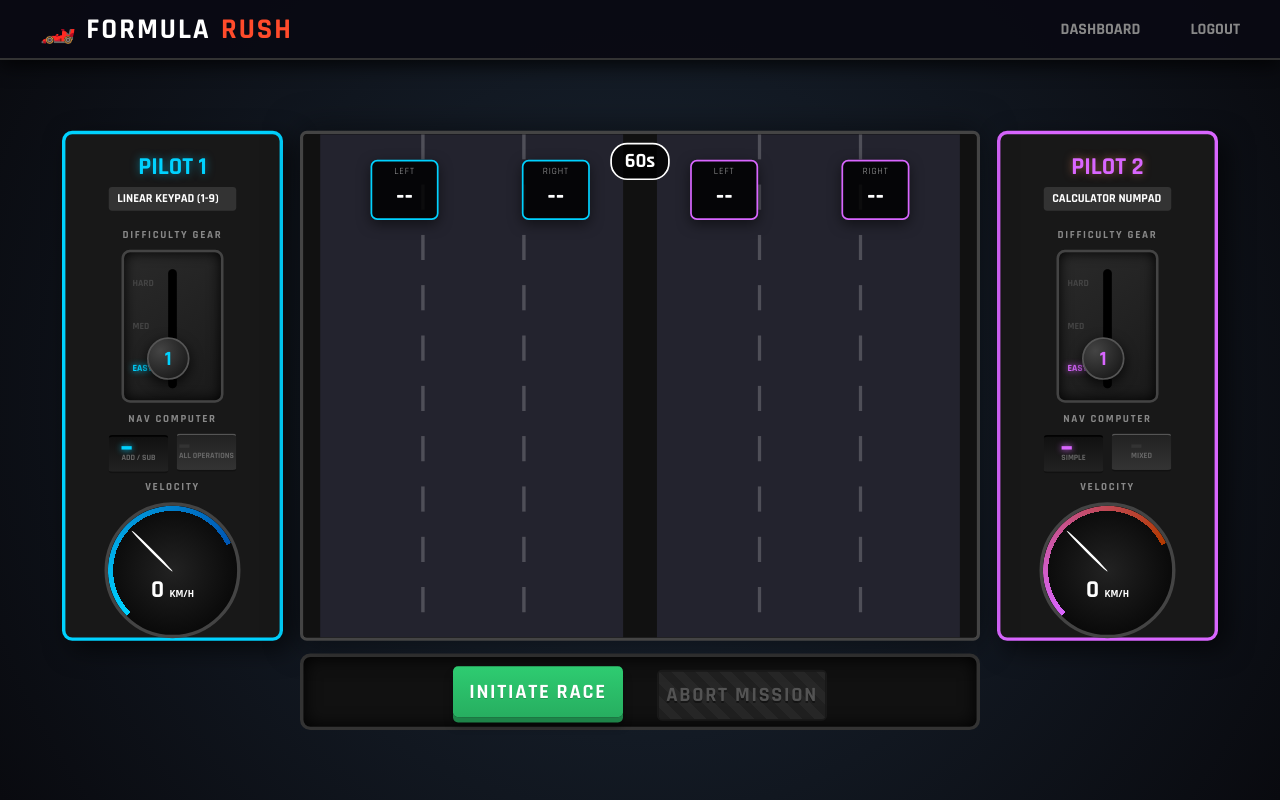
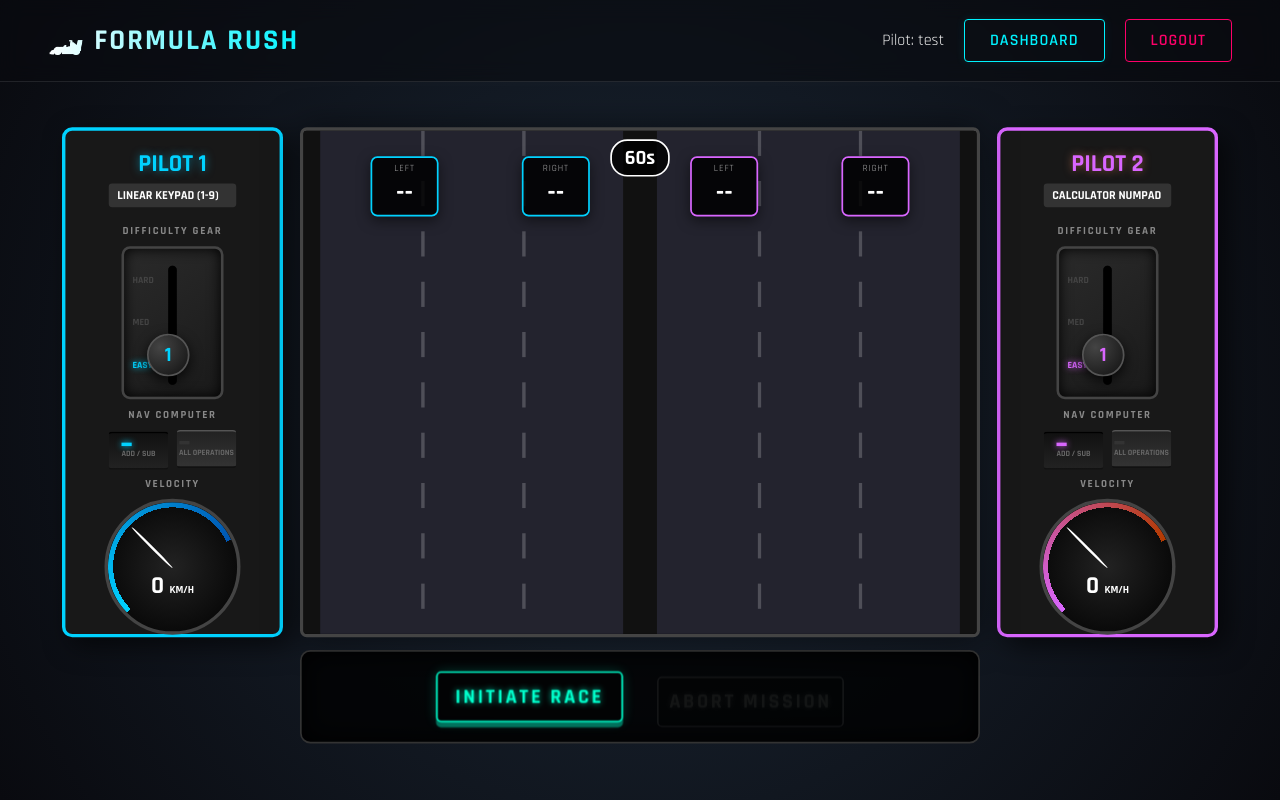
Before and after one commit to VISHNUAJI2002/FormulaRush, a Flask app: page /play in a window 1280 px wide. Run offline with Flask 3, Linux system fonts and the light colour scheme; a user stored in the database is signed in.

Commit message:
refactor: extend base.html in game view and update HUD styles

```diff
--- a/templates/game.html
+++ b/templates/game.html
@@ -1,71 +1,36 @@
-<!DOCTYPE html>
-<html lang="en">
-<head>
-    <meta charset="UTF-8">
-    <title>Math Racer: Dual Cockpit</title>
-    <link href="https://fonts.googleapis.com/css2?family=Rajdhani:wght@500;700;900&display=swap" rel="stylesheet">
-    <link rel="stylesheet" href="{{ url_for('static', filename='style.css') }}">
+{% extends "base.html" %}
+
+{% block content %}
 
 <style>
-        /* --- CORE LAYOUT --- */
+    /* --- CORE LAYOUT OVERRIDES --- */
+    /* Force the game background and disable scrolling specifically for this page */
     body {
-            background-color: #0b0b14; /* Darker Space Blue */
+        background-color: #0b0b14 !important; /* Darker Space Blue */
         margin: 0;
-            overflow: hidden;
+        overflow: hidden; /* Stop scrolling */
         color: #eee;
         font-family: 'Rajdhani', sans-serif;
-            height: 100vh;
     }
 
-        /* --- 1. NEW TOP NAVBAR --- */
-        .game-navbar {
+    /* --- GAME CONTAINER --- */
+    .cockpit-body {
         position: fixed;
-            top: 0; left: 0; width: 100%;
-            height: 60px;
-            background: rgba(10, 10, 20, 0.95);
-            border-bottom: 2px solid #333;
-            display: flex;
-            justify-content: space-between;
-            align-items: center;
-            padding: 0 40px;
-            box-sizing: border-box;
-            z-index: 1000;
-            box-shadow: 0 5px 20px rgba(0,0,0,0.8);
-        }
+        top: 0;
+        left: 0;
+        width: 100vw;
+        height: 100vh;
 
-        .nav-brand {
-            font-size: 1.8rem;
-            font-weight: 900;
-            color: white;
-            text-transform: uppercase;
-            letter-spacing: 2px;
-            display: flex;
-            align-items: center;
-            gap: 10px;
-        }
-        .nav-brand span { color: #ff4b2b; } /* "RUSH" in red */
-
-        .nav-links a {
-            color: #888;
-            text-decoration: none;
-            font-weight: bold;
-            font-size: 1rem;
-            margin-left: 30px;
-            text-transform: uppercase;
-            transition: color 0.3s;
-        }
-        .nav-links a:hover { color: #00d2ff; text-shadow: 0 0 10px #00d2ff; }
-
-
-        /* --- 2. SCALABLE GAME WRAPPER --- */
-        .cockpit-body {
-            height: 100vh;
-            width: 100vw;
+        /* Flexbox Centering */
         display: flex;
         justify-content: center;
         align-items: center;
-            padding-top: 60px; /* Space for Navbar */
+
+        /* PADDING: Pushes game down so the Base Navbar doesn't cover it.
+           Adjust this (e.g., 70px or 80px) depending on your Base Navbar height. */
+        padding-top: 70px;
         box-sizing: border-box;
+        z-index: 1;
     }
 
     .game-transform-wrapper {
@@ -150,51 +115,99 @@
     .problem { font-size: 1.5rem; font-weight: bold; color: white; display: block; }
     .timer-float { position: absolute; top: 10px; left: 50%; transform: translateX(-50%); background: rgba(0,0,0,0.8); border: 2px solid #fff; padding: 5px 15px; border-radius: 20px; font-size: 1.5rem; font-weight: bold; color: #fff; }
 
-
-        /* --- 3. COOLER MISSION CONTROL BUTTONS --- */
+    /* --- 3. NEON GLASS + PHYSICAL WEIGHT BUTTONS --- */
     .mission-control {
-            margin-top: 15px; height: 90px;
-            background: #111; border: 4px solid #333; border-radius: 12px;
+        margin-top: 15px; height: 110px; /* Taller for the button depth */
+        background: rgba(0, 0, 0, 0.8);
+        border: 2px solid #333;
+        border-radius: 12px;
         display: flex; justify-content: center; align-items: center; gap: 40px;
-            box-shadow: inset 0 0 20px #000;
+        box-shadow: inset 0 0 30px #000;
     }
 
     .ctrl-btn {
-            height: 60px; min-width: 200px;
+        height: 60px; min-width: 220px;
         font-family: 'Rajdhani', sans-serif;
-            font-size: 1.5rem; font-weight: 900; letter-spacing: 2px;
-            border: none; border-radius: 6px; cursor: pointer;
-            text-transform: uppercase; position: relative; transition: all 0.1s;
+        font-size: 1.5rem; font-weight: 900; letter-spacing: 3px;
+        text-transform: uppercase;
+        cursor: pointer;
+        position: relative;
+
+        /* Glass Base */
+        background: rgba(0, 0, 0, 0.3);
+        border: 2px solid; /* Color comes from specific class */
+        border-radius: 6px;
+        backdrop-filter: blur(4px);
+
+        /* Snappy mechanical transition */
+        transition: all 0.1s ease-in-out;
     }
 
-        /* INITIATE BUTTON (Green Industrial) */
+    /* --- INITIATE BUTTON (Neon Cyan) --- */
     .btn-initiate {
-            background: linear-gradient(to bottom, #2ecc71, #27ae60);
-            color: #fff;
-            box-shadow: 0 6px 0 #1e8449, 0 10px 10px rgba(0,0,0,0.4);
-            text-shadow: 0 2px 0 rgba(0,0,0,0.2);
-        }
-        .btn-initiate:active {
-            transform: translateY(4px);
-            box-shadow: 0 2px 0 #1e8449, 0 4px 4px rgba(0,0,0,0.4);
+        color: #00ffcc;
+        border-color: #00ffcc;
+        text-shadow: 0 0 8px rgba(0, 255, 204, 0.8);
+
+        /* The Weight: Semi-transparent colored shadow creates a "Glass Block" depth */
+        box-shadow:
+            0 6px 0 rgba(0, 255, 204, 0.4), /* The thick bottom edge */
+            0 0 15px rgba(0, 255, 204, 0.2); /* The ambient glow */
     }
 
-        /* ABORT BUTTON (Red Hazard) */
-        .btn-abort {
-            background: repeating-linear-gradient(45deg, #c0392b, #c0392b 10px, #e74c3c 10px, #e74c3c 20px);
-            color: white;
-            box-shadow: 0 6px 0 #922b21, 0 10px 10px rgba(0,0,0,0.4);
-            text-shadow: 0 2px 0 rgba(0,0,0,0.5);
-            border: 2px solid #922b21;
-        }
-        .btn-abort:active {
-            transform: translateY(4px);
-            box-shadow: 0 2px 0 #922b21, 0 4px 4px rgba(0,0,0,0.4);
+    .btn-initiate:hover {
+        transform: translateY(-2px); /* Slight lift */
+        background: rgba(0, 255, 204, 0.1);
+        box-shadow:
+            0 8px 0 rgba(0, 255, 204, 0.4),
+            0 0 25px rgba(0, 255, 204, 0.6); /* Brighter glow on hover */
     }
 
-        /* Disabled states */
-        .ctrl-btn.disabled { filter: grayscale(100%) brightness(50%); pointer-events: none; opacity: 0.6; box-shadow: none; transform: translateY(4px); }
+    .btn-initiate:active {
+        /* The Press: Move down to cover the shadow space */
+        transform: translateY(6px);
+        box-shadow:
+            0 0 0 rgba(0, 255, 204, 0.4), /* Bottom edge disappears */
+            inset 0 0 20px rgba(0, 255, 204, 0.4); /* Glow moves inside */
+    }
 
+    /* --- ABORT BUTTON (Neon Red) --- */
+    .btn-abort {
+        color: #ff2a2a;
+        border-color: #ff2a2a;
+        text-shadow: 0 0 8px rgba(255, 42, 42, 0.8);
+
+        /* The Weight: Red glass depth */
+        box-shadow:
+            0 6px 0 rgba(255, 42, 42, 0.4),
+            0 0 15px rgba(255, 42, 42, 0.2);
+    }
+
+    .btn-abort:hover {
+        transform: translateY(-2px);
+        background: rgba(255, 42, 42, 0.15);
+        box-shadow:
+            0 8px 0 rgba(255, 42, 42, 0.4),
+            0 0 25px rgba(255, 42, 42, 0.6);
+    }
+
+    .btn-abort:active {
+        transform: translateY(6px);
+        box-shadow:
+            0 0 0 rgba(255, 42, 42, 0.4),
+            inset 0 0 20px rgba(255, 42, 42, 0.4);
+    }
+
+    /* --- DISABLED STATE --- */
+    .ctrl-btn.disabled {
+        filter: grayscale(100%);
+        opacity: 0.2;
+        pointer-events: none;
+        box-shadow: none;
+        border-color: #555;
+        color: #555;
+        transform: translateY(6px); /* Permanently pressed down look */
+    }
 
     /* --- 4. COOLER GAME OVER MODAL --- */
     .ui-layer { position: absolute; top:0; left:0; width:100%; height:100%; display: flex; justify-content: center; align-items: center; z-index: 100; pointer-events: none;}
@@ -236,18 +249,6 @@
     @media (max-width: 1350px) { .game-transform-wrapper { transform: scale(0.85); } }
 
 </style>
-</head>
-<body>
-
-<nav class="game-navbar">
-    <div class="nav-brand">
-        🏎️ FORMULA <span>RUSH</span>
-    </div>
-    <div class="nav-links">
-        <a href="{{ url_for('dashboard') }}">Dashboard</a>
-        <a href="{{ url_for('logout') }}">Logout</a>
-    </div>
-</nav>
 
 <div class="cockpit-body">
     <div class="game-transform-wrapper">
@@ -365,13 +366,13 @@
                         <div class="rocker-wrapper">
                             <input type="radio" name="p2-math" id="p2-simple" value="simple" class="rocker-input" checked onclick="setMath(2, 'simple')">
                             <label for="p2-simple" class="rocker-label">
-                                <div><div class="rocker-light"></div><div class="rocker-text">Simple</div></div>
+                                <div><div class="rocker-light"></div><div class="rocker-text">Add / Sub</div></div>
                             </label>
                         </div>
                         <div class="rocker-wrapper">
                             <input type="radio" name="p2-math" id="p2-mixed" value="mixed" class="rocker-input" onclick="setMath(2, 'mixed')">
                             <label for="p2-mixed" class="rocker-label">
-                                <div><div class="rocker-light"></div><div class="rocker-text">Mixed</div></div>
+                                <div><div class="rocker-light"></div><div class="rocker-text">All Operations</div></div>
                             </label>
                         </div>
                     </div>
@@ -423,5 +424,4 @@
     }
 </script>
 
-</body>
-</html>
+{% endblock %}
```
Lines whose indentation alone changed are shown as unchanged.
